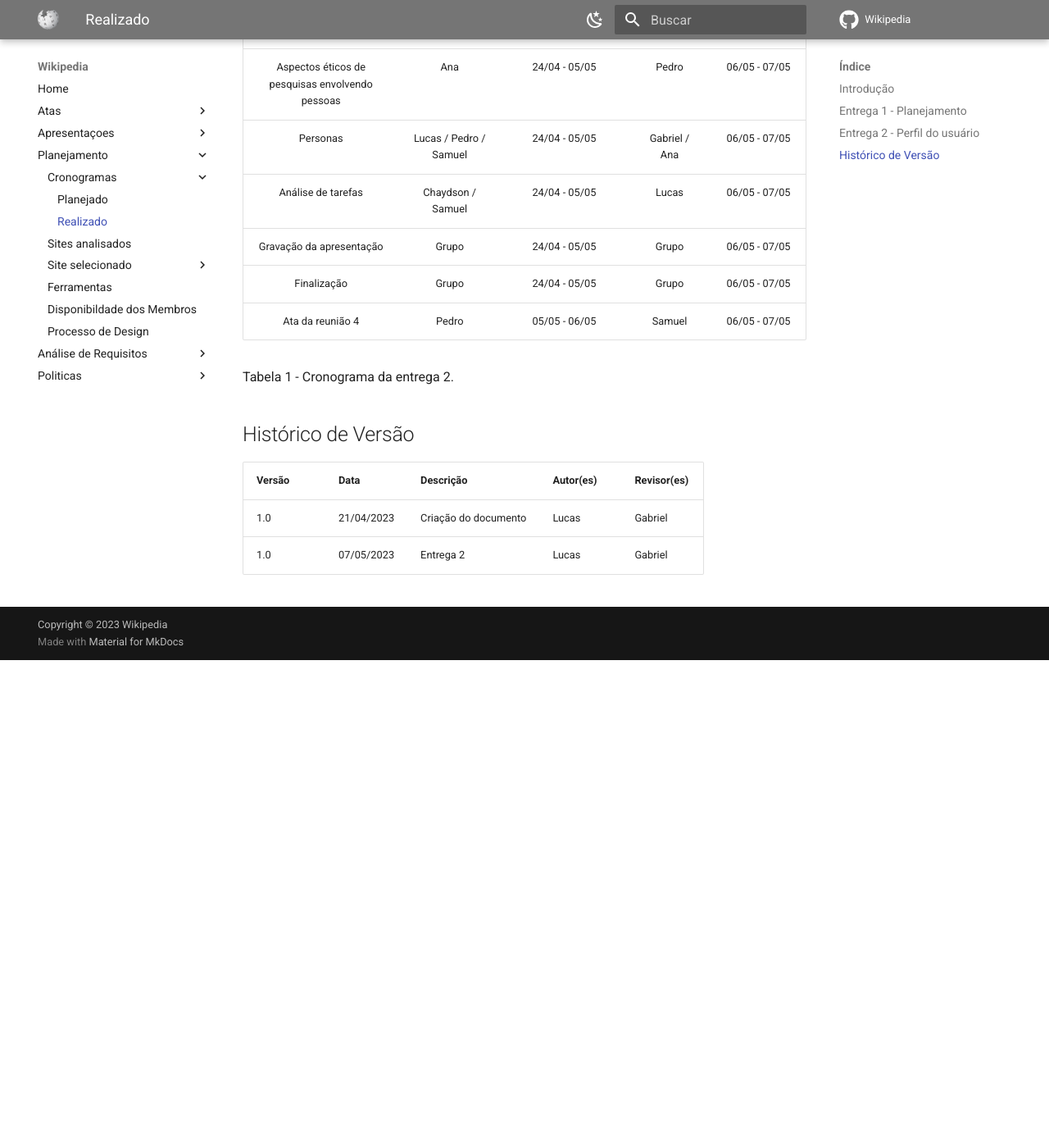
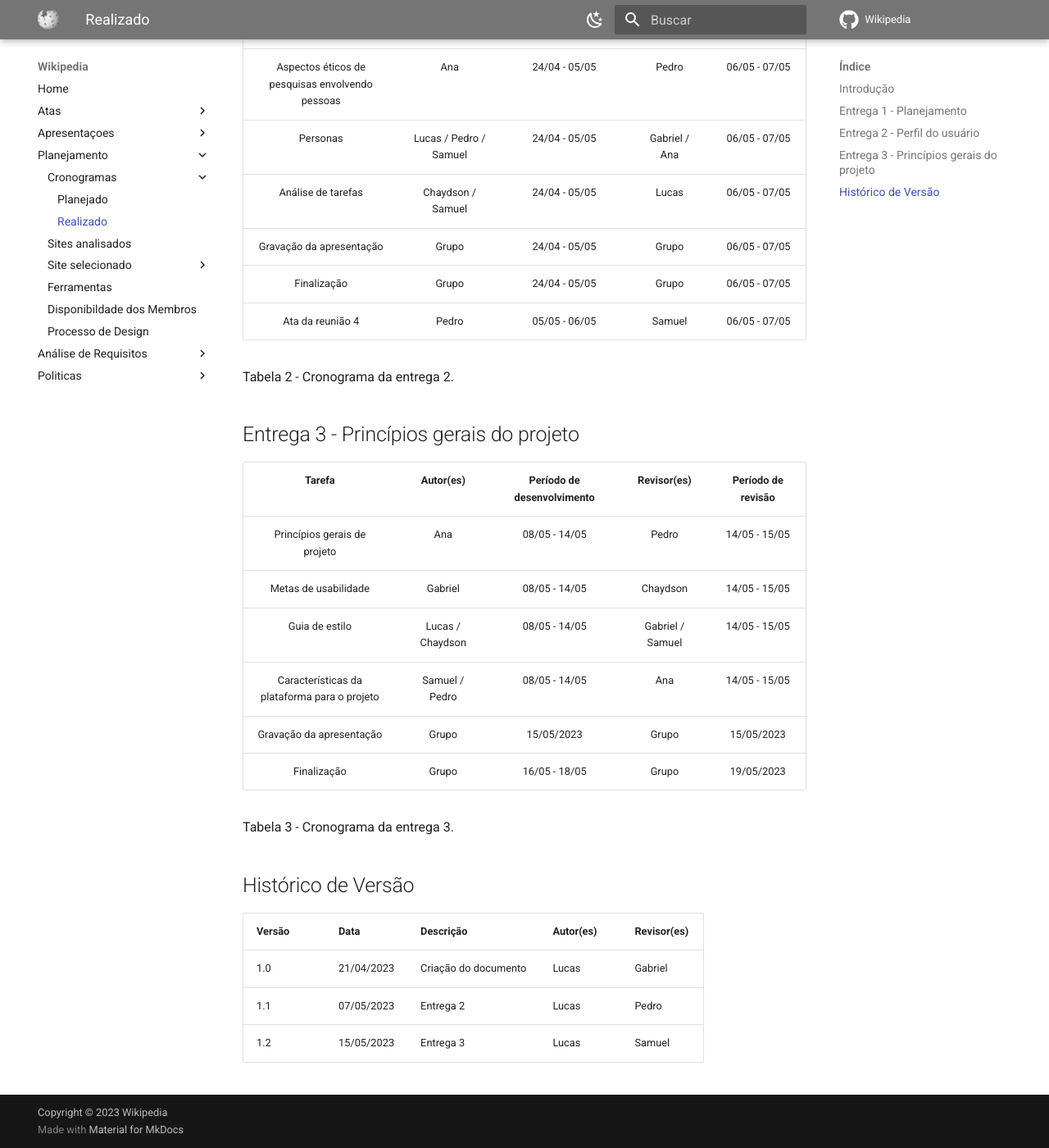
Before and after one commit to Interacao-Humano-Computador/2023.1-Wikipedia, an MkDocs documentation site: the page built from docs/planejamento/cronogramaRealizado.md, in a window 1280 px wide and 1400 px high, scrolled down 1595 px. Shown: the whole window at 82% size. Built offline with MkDocs 1.6.1 and Material for MkDocs 9.7.7, drawn with Linux system fonts in a browser that asks for light colours; comment, search, counter and statistics services are not loaded; before the commit the page ends 2400 px from its top, so only the background shows below that.

Commit message:
cronograma realizado entrega 3

```diff
--- a/docs/planejamento/cronogramaRealizado.md
+++ b/docs/planejamento/cronogramaRealizado.md
@@ -38,11 +38,25 @@ Tabela 1 - Cronograma da entrega 1.
 |                   Finalização                   |         Grupo          |       24/04 - 05/05        |     Grupo     |   06/05 - 07/05    |
 |                Ata da reunião 4                 |         Pedro          |       05/05 - 06/05        |    Samuel     |   06/05 - 07/05    |
 
-Tabela 1 - Cronograma da entrega 2.
+Tabela 2 - Cronograma da entrega 2.
+
+## Entrega 3 - Princípios gerais do projeto
+
+|                    Tarefa                    |    Autor(es)     | Período de desenvolvimento |   Revisor(es)    | Período de revisão |
+| :------------------------------------------: | :--------------: | :------------------------: | :--------------: | :----------------: |
+|         Princípios gerais de projeto         |       Ana        |       08/05 - 14/05        |      Pedro       |   14/05 - 15/05    |
+|             Metas de usabilidade             |     Gabriel      |       08/05 - 14/05        |     Chaydson     |   14/05 - 15/05    |
+|                Guia de estilo                | Lucas / Chaydson |       08/05 - 14/05        | Gabriel / Samuel |   14/05 - 15/05    |
+| Características da plataforma para o projeto |  Samuel / Pedro  |       08/05 - 14/05        |       Ana        |   14/05 - 15/05    |
+|           Gravação da apresentação           |      Grupo       |         15/05/2023         |      Grupo       |     15/05/2023     |
+|                 Finalização                  |      Grupo       |       16/05 - 18/05        |      Grupo       |     19/05/2023     |
+
+Tabela 3 - Cronograma da entrega 3.
 
 ## Histórico de Versão
 
 | Versão | Data       | Descrição            | Autor(es) | Revisor(es) |
 | ------ | ---------- | -------------------- | --------- | ----------- |
 | 1.0    | 21/04/2023 | Criação do documento | Lucas     | Gabriel     |
-| 1.0    | 07/05/2023 | Entrega 2            | Lucas     | Gabriel     |
+| 1.1    | 07/05/2023 | Entrega 2            | Lucas     | Pedro       |
+| 1.2    | 15/05/2023 | Entrega 3            | Lucas     | Samuel      |
```
